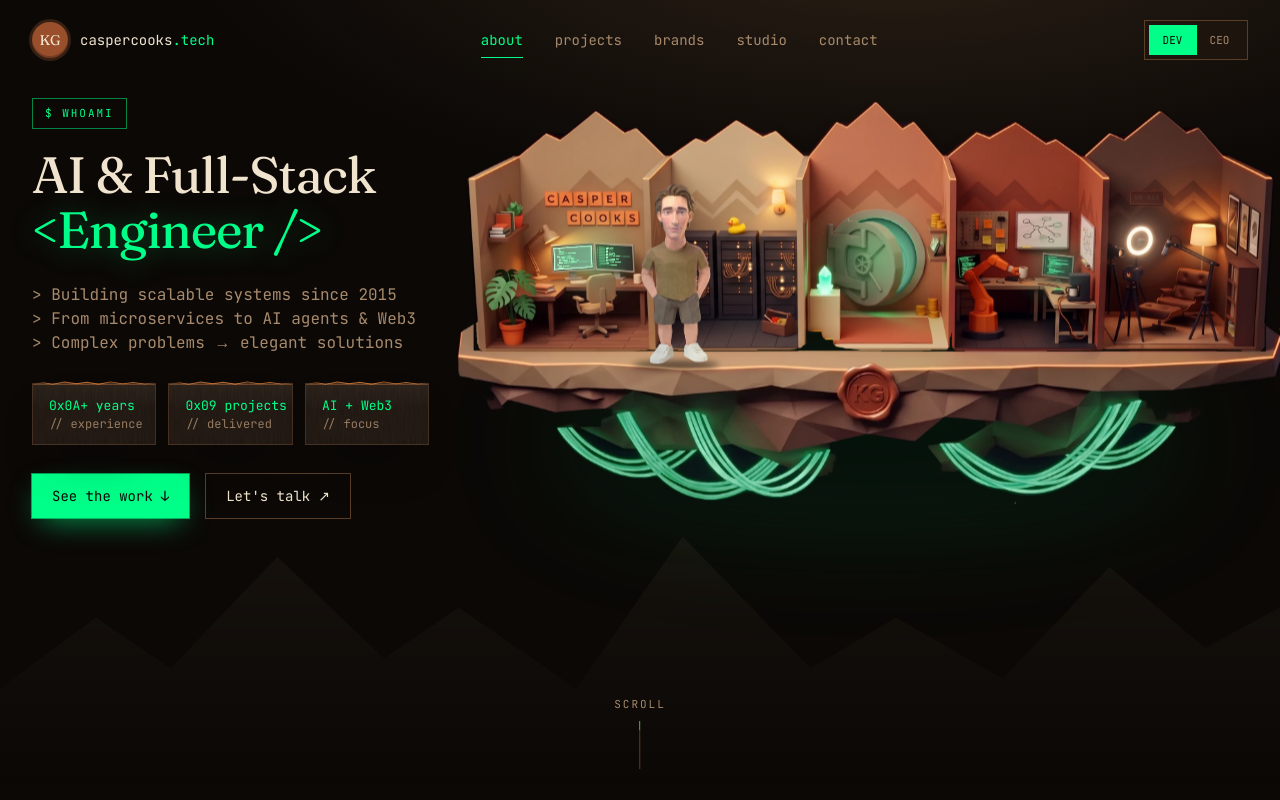
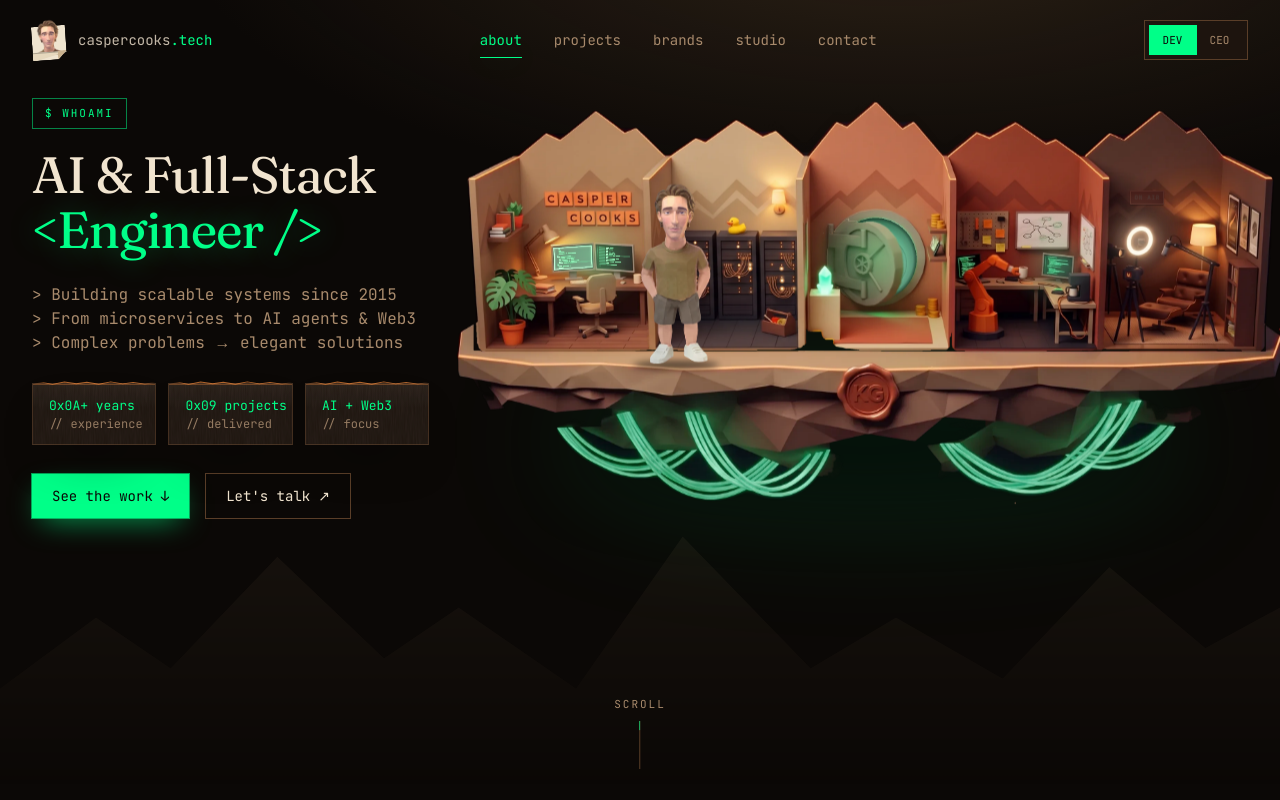
Before and after one commit to kgarbacinski/caspercooks.tech, a Next.js app: page / in a window 1280 px wide. Shown: the top 800 px of the page. Built offline with nearby package versions, Linux system fonts and the light colour scheme.

Commit message:
Nowy znak w nagłówku: papierowa karteczka z głową figurki wychodzącą z kieszonki (zamiast pieczęci KG), hover z arkuszem w kolorze akcentu

```diff
--- a/components/Navigation.tsx
+++ b/components/Navigation.tsx
@@ -11,6 +11,47 @@ const navLinks = [
   { href: '#studio', label: 'studio' },
   { href: '#contact', label: 'contact' },
 ]
+
+/**
+ * Znak strony: papierowa karteczka (lekko przekrzywiona, z zagiętym rogiem) z głową figurki
+ * z dioramy, która "wystaje" ponad górną krawędź — ta sama postać co na wyspie, strój zmienia się
+ * z trybem (DEV / CEO). Hover: karteczka się prostuje, głowa podskakuje, obwódka w kolorze akcentu.
+ */
+const TAG = 'polygon(0 0, 100% 0, 100% 74%, 74% 100%, 0 100%)'
+
+function Brand({ theme }: { theme: 'developer' | 'founder' }) {
+  const k = theme === 'developer' ? 'dev' : 'ceo'
+  return (
+    <a href="#" className="flex items-center gap-3 group" aria-label="caspercooks.tech — back to top">
+      <span aria-hidden="true" className="relative w-[30px] h-[30px] sm:w-[34px] sm:h-[34px] shrink-0 mt-1.5 -rotate-[4deg] transition-transform duration-200 ease-out group-hover:rotate-[-1deg] group-hover:-translate-y-px">
+        {/* hover: karteczka w kolorze akcentu wysuwa się spod spodu (przesunięty "drugi arkusz") */}
+        <span
+          className="absolute inset-0 bg-accent opacity-0 translate-x-0 translate-y-0 transition-all duration-200 group-hover:opacity-100 group-hover:translate-x-[2px] group-hover:translate-y-[2px]"
+          style={{ clipPath: TAG }}
+        />
+        {/* karteczka: krem, zagięty róg, miękki cień */}
+        <span className="absolute inset-0 bg-[#efe4cf] shadow-[0_2px_0_rgba(0,0,0,0.35)]" style={{ clipPath: TAG }} />
+        {/* głowa wychodzi z "kieszonki": szyję zakrywa przednia klapka karteczki, górą włosy wystają ~6 px */}
+        <span className="absolute inset-0" style={{ clipPath: 'polygon(-10% -40%, 110% -40%, 100% 0, 100% 100%, 0 100%, 0 0)' }}>
+          {/* eslint-disable-next-line @next/next/no-img-element */}
+          <img
+            src={`/diorama/v2/logo-head-${k}.webp`}
+            alt=""
+            className="absolute left-1/2 bottom-[14%] w-[108%] max-w-none -translate-x-1/2 origin-bottom transition-transform duration-200 ease-out group-hover:-translate-y-[2px] group-hover:-rotate-[4deg]"
+          />
+        </span>
+        <span
+          className="absolute inset-x-0 bottom-0 h-[24%] bg-[#e6d8bd] border-t border-[rgba(0,0,0,0.25)] shadow-[0_-1px_0_rgba(255,250,235,0.7),0_-3px_4px_rgba(0,0,0,0.18)]"
+          style={{ clipPath: 'polygon(0 0, 100% 0, 100% 13%, 13% 100%, 0 100%)' }}
+        />
+        <span className="absolute right-0 bottom-0 w-[26%] h-[26%] bg-[#c9b18e]" style={{ clipPath: 'polygon(0 0, 100% 0, 0 100%)' }} />
+      </span>
+      <span className="font-mono text-sm text-paper/80 group-hover:text-accent transition-colors">
+        caspercooks<span className="text-accent">.tech</span>
+      </span>
+    </a>
+  )
+}
 
 export default function Navigation() {
   const { theme, toggleTheme } = useTheme()
@@ -50,15 +91,7 @@ export default function Navigation() {
       }`}
     >
       <div className="max-w-7xl mx-auto px-4 sm:px-8 h-16 sm:h-20 flex items-center justify-between">
-        <a href="#" className="flex items-center gap-3 group">
-          {/* pieczęć KG — ta sama co na froncie wyspy */}
-          <span className="grid place-items-center w-9 h-9 rounded-full bg-[#9a4f2c] text-paper font-display text-sm shadow-[inset_0_-2px_0_rgba(0,0,0,0.25),0_0_0_3px_rgba(184,102,63,0.25)]">
-            KG
-          </span>
-          <span className="font-mono text-sm text-paper group-hover:text-accent transition-colors">
-            caspercooks<span className="text-accent">.tech</span>
-          </span>
-        </a>
+        <Brand theme={theme} />
 
         <div className="hidden lg:flex items-center gap-8 font-mono text-sm">
           {navLinks.map((link) => (
```
Also changed, not shown: public/diorama/v2/logo-head-ceo.webp (added), public/diorama/v2/logo-head-dev.webp (added).
